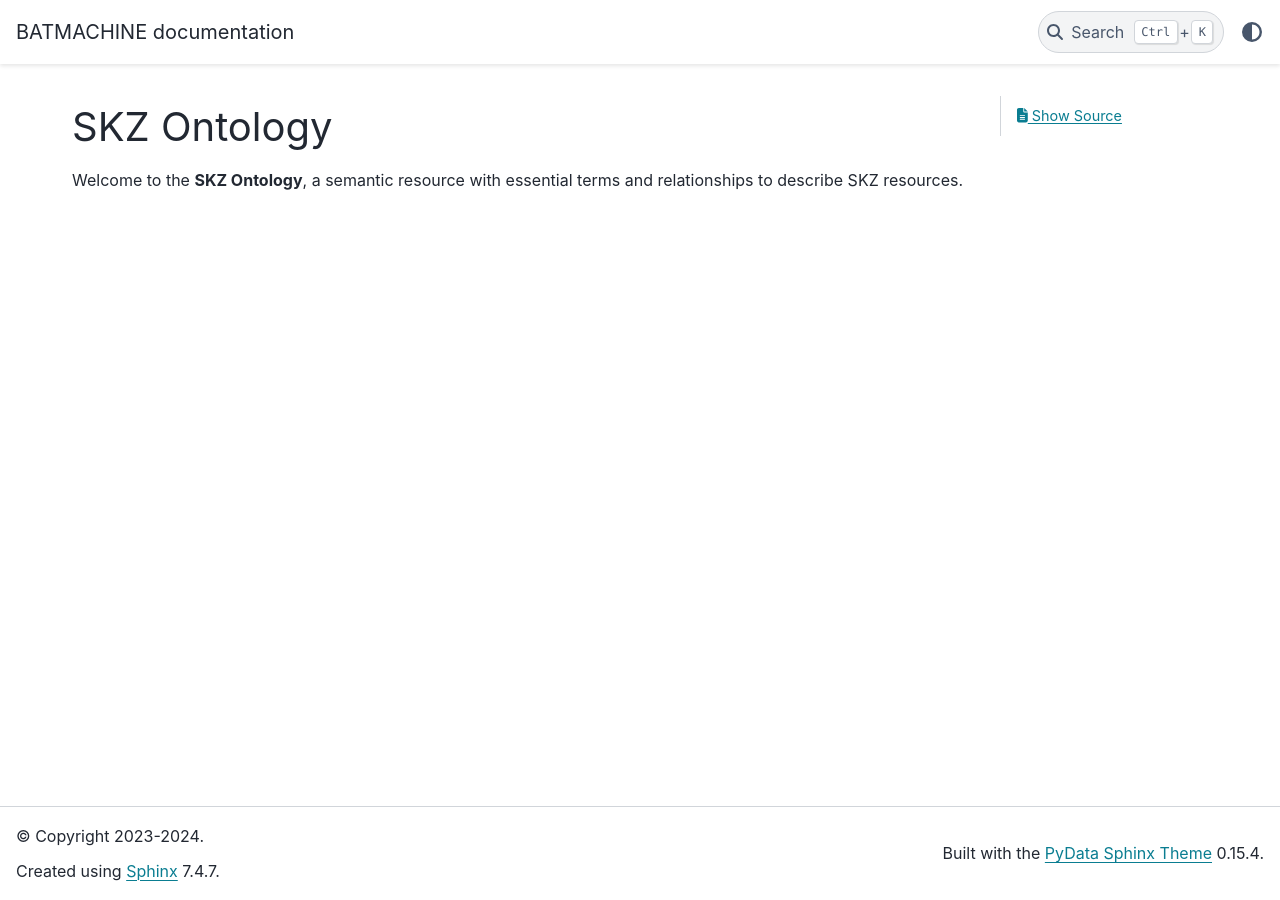
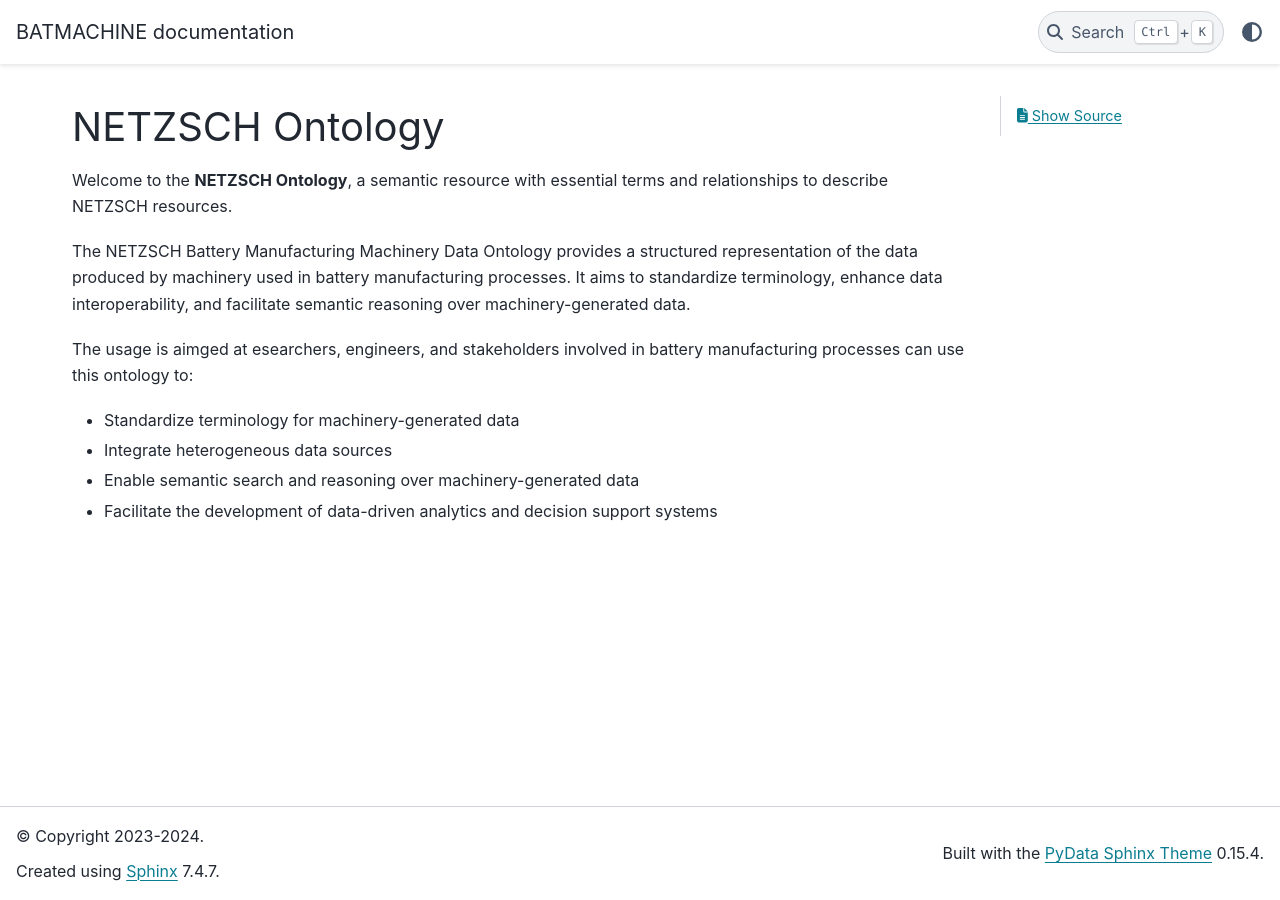
Before and after one commit to HEU-BATMACHINE/netzsch-public-resources, a Sphinx documentation site: the page built from docs/index.rst, in a window 1280 px wide. Built offline with Sphinx 7.4.7 and the PyData theme 0.15.4, drawn with Linux system fonts in a browser that asks for light colours; pages that are not in the unit, such as notebooks, are missing from menus.

Commit message:
Update index.rst

```diff
--- a/docs/index.rst
+++ b/docs/index.rst
@@ -3,10 +3,19 @@
    :includehidden:
    :hidden:
 
-   Class Index <skz-ontology>
+   Class Index <pages/netzsch>
 
 
-SKZ Ontology
+NETZSCH Ontology
 ================================
 
-Welcome to the **SKZ Ontology**, a semantic resource with essential terms and relationships to describe SKZ resources.
+Welcome to the **NETZSCH Ontology**, a semantic resource with essential terms and relationships to describe NETZSCH resources.
+
+The NETZSCH Battery Manufacturing Machinery Data Ontology provides a structured representation of the data produced by machinery used in battery manufacturing processes. It aims to standardize terminology, enhance data interoperability, and facilitate semantic reasoning over machinery-generated data.
+
+The usage is aimged at esearchers, engineers, and stakeholders involved in battery manufacturing processes can use this ontology to:
+
+- Standardize terminology for machinery-generated data
+- Integrate heterogeneous data sources
+- Enable semantic search and reasoning over machinery-generated data
+- Facilitate the development of data-driven analytics and decision support systems
```
